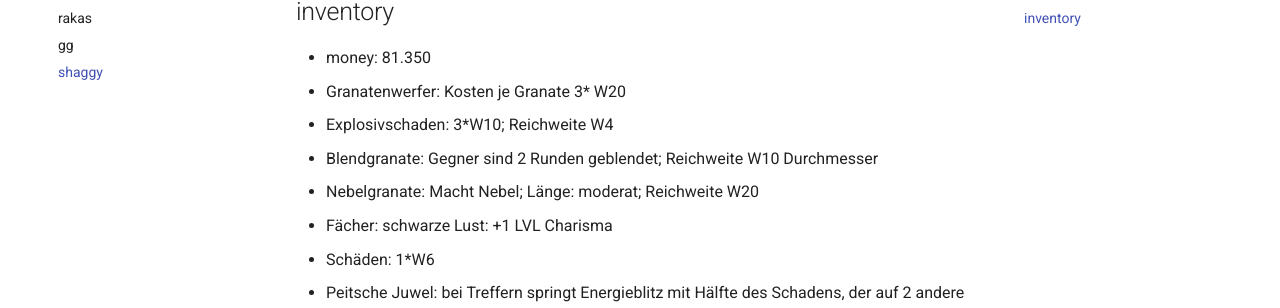
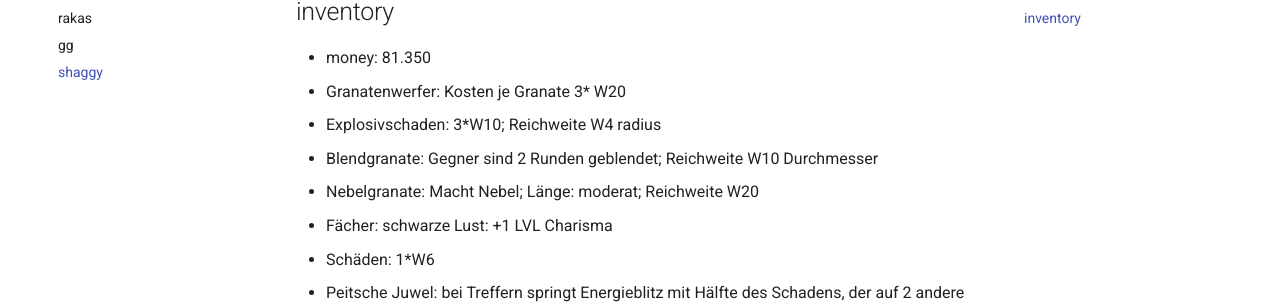
Before and after one commit to mkdocs-pnp/avalon, an MkDocs documentation site: the page built from docs/character/shaggy.md, in a window 1280 px wide and 900 px high, scrolled down 849 px. Shown: the part 198-506 px from the top of the window. Built offline with MkDocs 1.6.1 and Material for MkDocs 9.7.7, drawn with Linux system fonts in a browser that asks for light colours.

Commit message:
Update shaggy.md

```diff
--- a/docs/character/shaggy.md
+++ b/docs/character/shaggy.md
@@ -31,7 +31,7 @@
 
 * money: 81.350
 * Granatenwerfer: Kosten je Granate 3* W20
-  * Explosivschaden: 3*W10; Reichweite W4
+  * Explosivschaden: 3*W10; Reichweite W4 radius
   * Blendgranate: Gegner sind 2 Runden geblendet; Reichweite W10 Durchmesser
   * Nebelgranate: Macht Nebel; Länge: moderat; Reichweite W20
 * Fächer: schwarze Lust: +1 LVL Charisma
```
